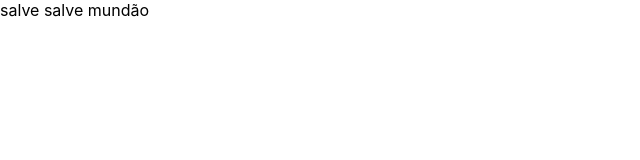
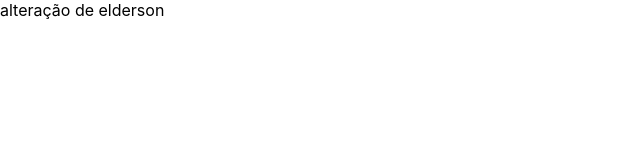
Before and after one commit to cxrreia/salvemundao, a Next.js app: page / in a window 1280 px wide. Shown: the top 160 px of the page, without its empty margins (0-640 px from the left). Built offline with nearby package versions, Linux system fonts and the light colour scheme.

Commit message:
meu commit

```diff
--- a/src/pages/index.js
+++ b/src/pages/index.js
@@ -3,7 +3,5 @@ import Image from 'next/image'
 import styles from '../styles/Home.module.css'
 
 export default function Home() {
-  return (
-    <div>salve salve mundão</div>
-  )
+  return <div>alteração de elderson</div>
 }
```
